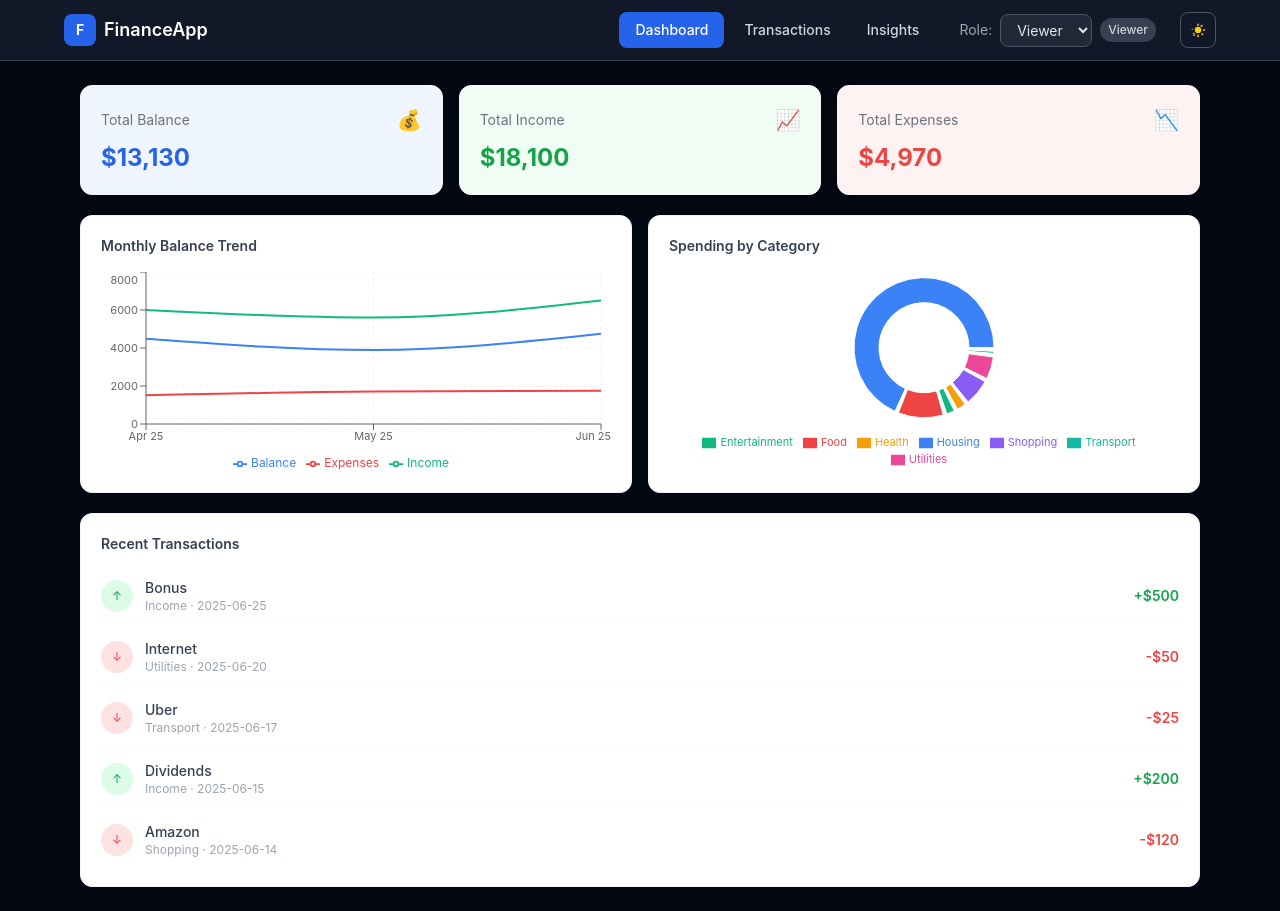
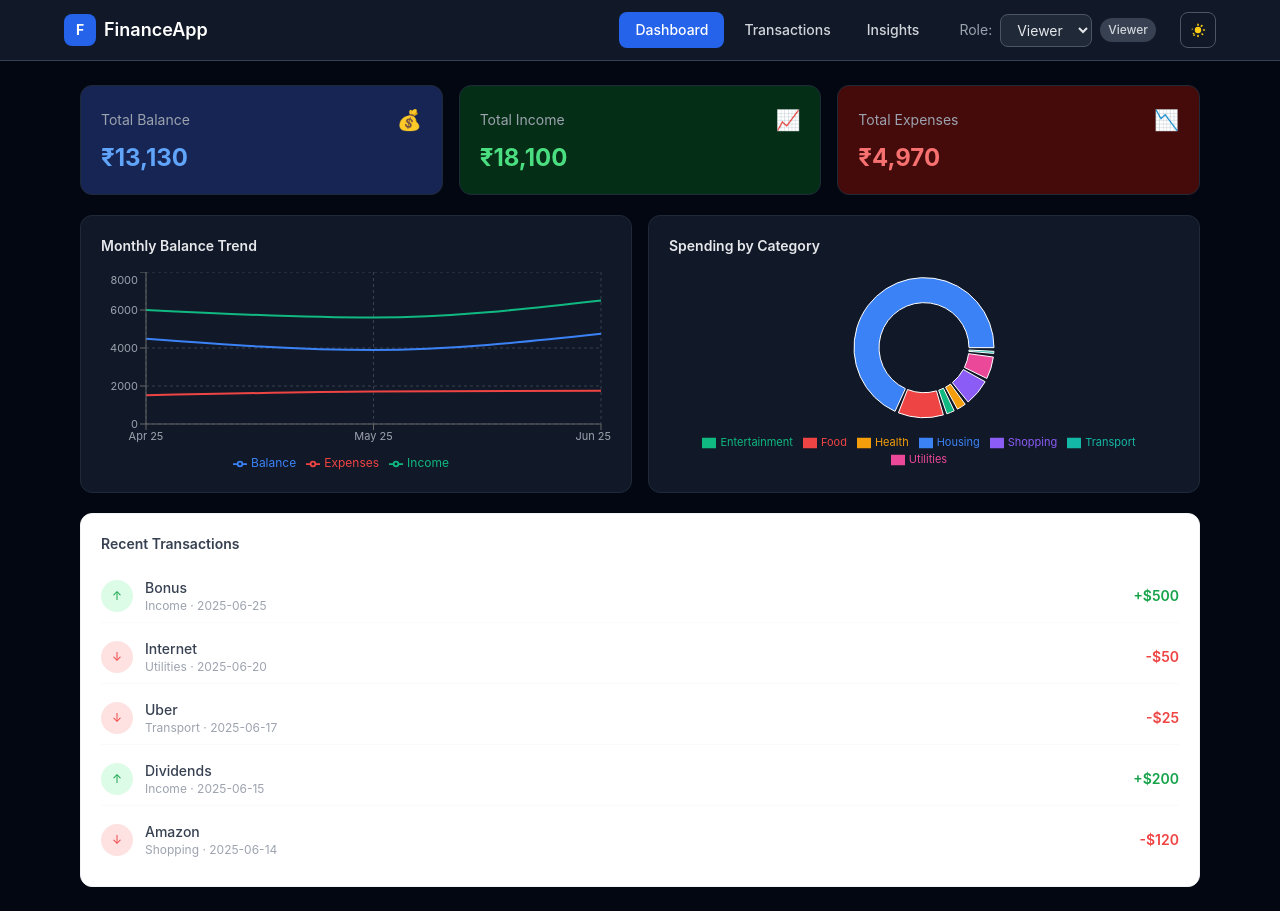
Before and after one commit to rakeshkumar1506/Zorvyn_Assignment, a React (Create React App) app: page / in a window 1280 px wide. Both pictures are taken after a click on the button "Toggle dark mode". Built offline with nearby package versions, Linux system fonts and the light colour scheme.

Commit message:
feat: add dark mode styles and change currency to rupees in all components

```diff
--- a/src/components/Charts.jsx
+++ b/src/components/Charts.jsx
@@ -8,7 +8,7 @@ import { useApp } from "../context/AppContext";
 const PIE_COLORS = ["#3b82f6", "#ef4444", "#10b981", "#f59e0b", "#8b5cf6", "#ec4899", "#14b8a6"];
 
 function Charts() {
-  const { transactions } = useApp();
+  const { transactions, darkMode } = useApp();
 
   const monthlyMap = {};
   transactions.forEach((tx) => {
@@ -36,33 +36,42 @@ function Charts() {
 
   const pieData = Object.entries(categoryMap).map(([name, value]) => ({ name, value }));
 
+  const axisColor = darkMode ? "#9ca3af" : "#6b7280";
+  const gridColor = darkMode ? "#374151" : "#f0f0f0";
+  const tooltipStyle = darkMode
+    ? { backgroundColor: "#1f2937", border: "1px solid #374151", color: "#f9fafb" }
+    : { backgroundColor: "#fff", border: "1px solid #e5e7eb", color: "#111827" };
+
   return (
     <div className="grid grid-cols-1 lg:grid-cols-2 gap-4">
 
       {/* Line Chart */}
-      <div className="bg-white rounded-xl p-4 sm:p-5 border border-gray-100">
-        <h3 className="text-sm font-semibold text-gray-700 mb-4">Monthly Balance Trend</h3>
+      <div className="bg-white dark:bg-gray-900 rounded-xl p-4 sm:p-5 border border-gray-100 dark:border-gray-800">
+        <h3 className="text-sm font-semibold text-gray-700 dark:text-gray-200 mb-4">Monthly Balance Trend</h3>
         {lineData.length === 0 ? (
           <p className="text-gray-400 text-sm text-center py-10">No data available</p>
         ) : (
           <ResponsiveContainer width="100%" height={200}>
             <LineChart data={lineData} margin={{ left: -10, right: 10 }}>
-              <CartesianGrid strokeDasharray="3 3" stroke="#f0f0f0" />
-              <XAxis dataKey="month" tick={{ fontSize: 11 }} />
-              <YAxis tick={{ fontSize: 11 }} width={55} />
-              <Tooltip formatter={(val) => `$${val.toLocaleString()}`} />
+              <CartesianGrid strokeDasharray="3 3" stroke={gridColor} />
+              <XAxis dataKey="month" tick={{ fontSize: 11, fill: axisColor }} />
+              <YAxis tick={{ fontSize: 11, fill: axisColor }} width={55} />
+              <Tooltip
+                formatter={(val) => `₹${val.toLocaleString()}`}
+                contentStyle={tooltipStyle}
+              />
               <Line type="monotone" dataKey="Income" stroke="#10b981" strokeWidth={2} dot={false} />
               <Line type="monotone" dataKey="Expenses" stroke="#ef4444" strokeWidth={2} dot={false} />
               <Line type="monotone" dataKey="Balance" stroke="#3b82f6" strokeWidth={2} dot={false} />
-              <Legend wrapperStyle={{ fontSize: "12px" }} />
+              <Legend wrapperStyle={{ fontSize: "12px", color: axisColor }} />
             </LineChart>
           </ResponsiveContainer>
         )}
       </div>
 
       {/* Pie Chart */}
-      <div className="bg-white rounded-xl p-4 sm:p-5 border border-gray-100">
-        <h3 className="text-sm font-semibold text-gray-700 mb-4">Spending by Category</h3>
+      <div className="bg-white dark:bg-gray-900 rounded-xl p-4 sm:p-5 border border-gray-100 dark:border-gray-800">
+        <h3 className="text-sm font-semibold text-gray-700 dark:text-gray-200 mb-4">Spending by Category</h3>
         {pieData.length === 0 ? (
           <p className="text-gray-400 text-sm text-center py-10">No expense data</p>
         ) : (
@@ -81,8 +90,11 @@ function Charts() {
                   <Cell key={index} fill={PIE_COLORS[index % PIE_COLORS.length]} />
                 ))}
               </Pie>
-              <Tooltip formatter={(val) => `$${val.toLocaleString()}`} />
-              <Legend wrapperStyle={{ fontSize: "11px" }} />
+              <Tooltip
+                formatter={(val) => `₹${val.toLocaleString()}`}
+                contentStyle={tooltipStyle}
+              />
+              <Legend wrapperStyle={{ fontSize: "11px", color: axisColor }} />
             </PieChart>
           </ResponsiveContainer>
         )}
--- a/src/components/SummaryCards.jsx
+++ b/src/components/SummaryCards.jsx
@@ -18,22 +18,22 @@ function SummaryCards() {
     {
       label: "Total Balance",
       value: balance,
-      color: balance >= 0 ? "text-blue-600" : "text-red-500",
-      bg: "bg-blue-50",
+      color: balance >= 0 ? "text-blue-600 dark:text-blue-400" : "text-red-500",
+      bg: "bg-blue-50 dark:bg-blue-950",
       icon: "💰",
     },
     {
       label: "Total Income",
       value: totalIncome,
-      color: "text-green-600",
-      bg: "bg-green-50",
+      color: "text-green-600 dark:text-green-400",
+      bg: "bg-green-50 dark:bg-green-950",
       icon: "📈",
     },
     {
       label: "Total Expenses",
       value: totalExpenses,
-      color: "text-red-500",
-      bg: "bg-red-50",
+      color: "text-red-500 dark:text-red-400",
+      bg: "bg-red-50 dark:bg-red-950",
       icon: "📉",
     },
   ];
@@ -41,13 +41,13 @@ function SummaryCards() {
   return (
     <div className="grid grid-cols-1 sm:grid-cols-3 gap-4">
       {cards.map((card) => (
-        <div key={card.label} className={`${card.bg} rounded-xl p-5 border border-gray-100`}>
+        <div key={card.label} className={`${card.bg} rounded-xl p-5 border border-gray-100 dark:border-gray-800`}>
           <div className="flex items-center justify-between mb-2">
-            <span className="text-sm text-gray-500">{card.label}</span>
+            <span className="text-sm text-gray-500 dark:text-gray-400">{card.label}</span>
             <span className="text-xl">{card.icon}</span>
           </div>
           <p className={`text-2xl font-bold ${card.color}`}>
-            ${card.value.toLocaleString()}
+            ₹{card.value.toLocaleString()}
           </p>
         </div>
       ))}
--- a/src/components/TransactionModal.jsx
+++ b/src/components/TransactionModal.jsx
@@ -30,41 +30,39 @@ function TransactionModal({ existing, onSave, onClose }) {
   function handleSubmit(e) {
     e.preventDefault();
     if (!form.description || !form.amount) return;
-    onSave({
-      ...existing,
-      ...form,
-      amount: parseFloat(form.amount),
-    });
+    onSave({ ...existing, ...form, amount: parseFloat(form.amount) });
   }
 
+  const inputClass = "w-full border border-gray-200 dark:border-gray-700 rounded-lg px-3 py-2 text-sm bg-white dark:bg-gray-800 text-gray-800 dark:text-gray-200 focus:outline-none focus:ring-2 focus:ring-blue-500";
+
   return (
-    <div className="fixed inset-0 bg-black bg-opacity-40 flex items-center justify-center z-50 px-4">
-      <div className="bg-white rounded-xl p-6 w-full max-w-md shadow-xl">
+    <div className="fixed inset-0 bg-black bg-opacity-50 flex items-center justify-center z-50 px-4">
+      <div className="bg-white dark:bg-gray-900 rounded-xl p-6 w-full max-w-md shadow-xl border border-gray-100 dark:border-gray-800">
 
         <div className="flex items-center justify-between mb-5">
-          <h2 className="text-base font-semibold text-gray-800">
+          <h2 className="text-base font-semibold text-gray-800 dark:text-white">
             {existing ? "Edit Transaction" : "Add Transaction"}
           </h2>
-          <button onClick={onClose} className="text-gray-400 hover:text-gray-600 text-xl leading-none">×</button>
+          <button onClick={onClose} className="text-gray-400 hover:text-gray-600 dark:hover:text-gray-200 text-xl leading-none">×</button>
         </div>
 
         <form onSubmit={handleSubmit} className="flex flex-col gap-3">
 
           <div>
-            <label className="text-xs text-gray-500 mb-1 block">Description</label>
+            <label className="text-xs text-gray-500 dark:text-gray-400 mb-1 block">Description</label>
             <input
               name="description"
               value={form.description}
               onChange={handleChange}
               placeholder="e.g. Salary, Rent..."
-              className="w-full border border-gray-200 rounded-lg px-3 py-2 text-sm focus:outline-none focus:ring-2 focus:ring-blue-500"
+              className={inputClass}
               required
             />
           </div>
 
           <div className="grid grid-cols-2 gap-3">
             <div>
-              <label className="text-xs text-gray-500 mb-1 block">Amount ($)</label>
+              <label className="text-xs text-gray-500 dark:text-gray-400 mb-1 block">Amount (₹)</label>
               <input
                 name="amount"
                 type="number"
@@ -73,46 +71,34 @@ function TransactionModal({ existing, onSave, onClose }) {
                 value={form.amount}
                 onChange={handleChange}
                 placeholder="0.00"
-                className="w-full border border-gray-200 rounded-lg px-3 py-2 text-sm focus:outline-none focus:ring-2 focus:ring-blue-500"
+                className={inputClass}
                 required
               />
             </div>
             <div>
-              <label className="text-xs text-gray-500 mb-1 block">Date</label>
+              <label className="text-xs text-gray-500 dark:text-gray-400 mb-1 block">Date</label>
               <input
                 name="date"
                 type="date"
                 value={form.date}
                 onChange={handleChange}
-                className="w-full border border-gray-200 rounded-lg px-3 py-2 text-sm focus:outline-none focus:ring-2 focus:ring-blue-500"
+                className={inputClass}
               />
             </div>
           </div>
 
           <div className="grid grid-cols-2 gap-3">
             <div>
-              <label className="text-xs text-gray-500 mb-1 block">Type</label>
-              <select
-                name="type"
-                value={form.type}
-                onChange={handleChange}
-                className="w-full border border-gray-200 rounded-lg px-3 py-2 text-sm focus:outline-none focus:ring-2 focus:ring-blue-500"
-              >
+              <label className="text-xs text-gray-500 dark:text-gray-400 mb-1 block">Type</label>
+              <select name="type" value={form.type} onChange={handleChange} className={inputClass}>
                 <option value="income">Income</option>
                 <option value="expense">Expense</option>
               </select>
             </div>
             <div>
-              <label className="text-xs text-gray-500 mb-1 block">Category</label>
-              <select
-                name="category"
-                value={form.category}
-                onChange={handleChange}
-                className="w-full border border-gray-200 rounded-lg px-3 py-2 text-sm focus:outline-none focus:ring-2 focus:ring-blue-500"
-              >
-                {CATEGORIES.map((cat) => (
-                  <option key={cat} value={cat}>{cat}</option>
-                ))}
+              <label className="text-xs text-gray-500 dark:text-gray-400 mb-1 block">Category</label>
+              <select name="category" value={form.category} onChange={handleChange} className={inputClass}>
+                {CATEGORIES.map((cat) => <option key={cat} value={cat}>{cat}</option>)}
               </select>
             </div>
           </div>
@@ -121,7 +107,7 @@ function TransactionModal({ existing, onSave, onClose }) {
             <button
               type="button"
               onClick={onClose}
-              className="flex-1 border border-gray-200 text-gray-600 rounded-lg py-2 text-sm hover:bg-gray-50"
+              className="flex-1 border border-gray-200 dark:border-gray-700 text-gray-600 dark:text-gray-300 rounded-lg py-2 text-sm hover:bg-gray-50 dark:hover:bg-gray-800"
             >
               Cancel
             </button>
```
